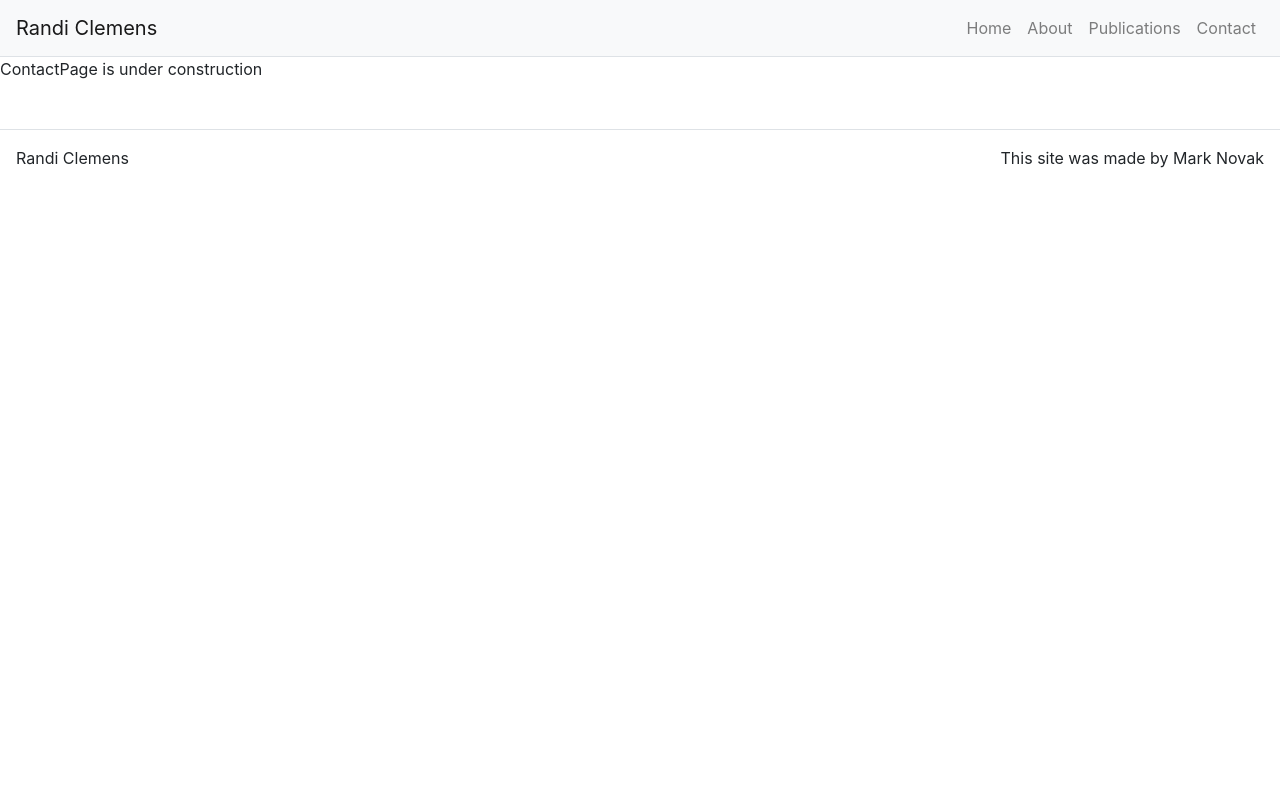
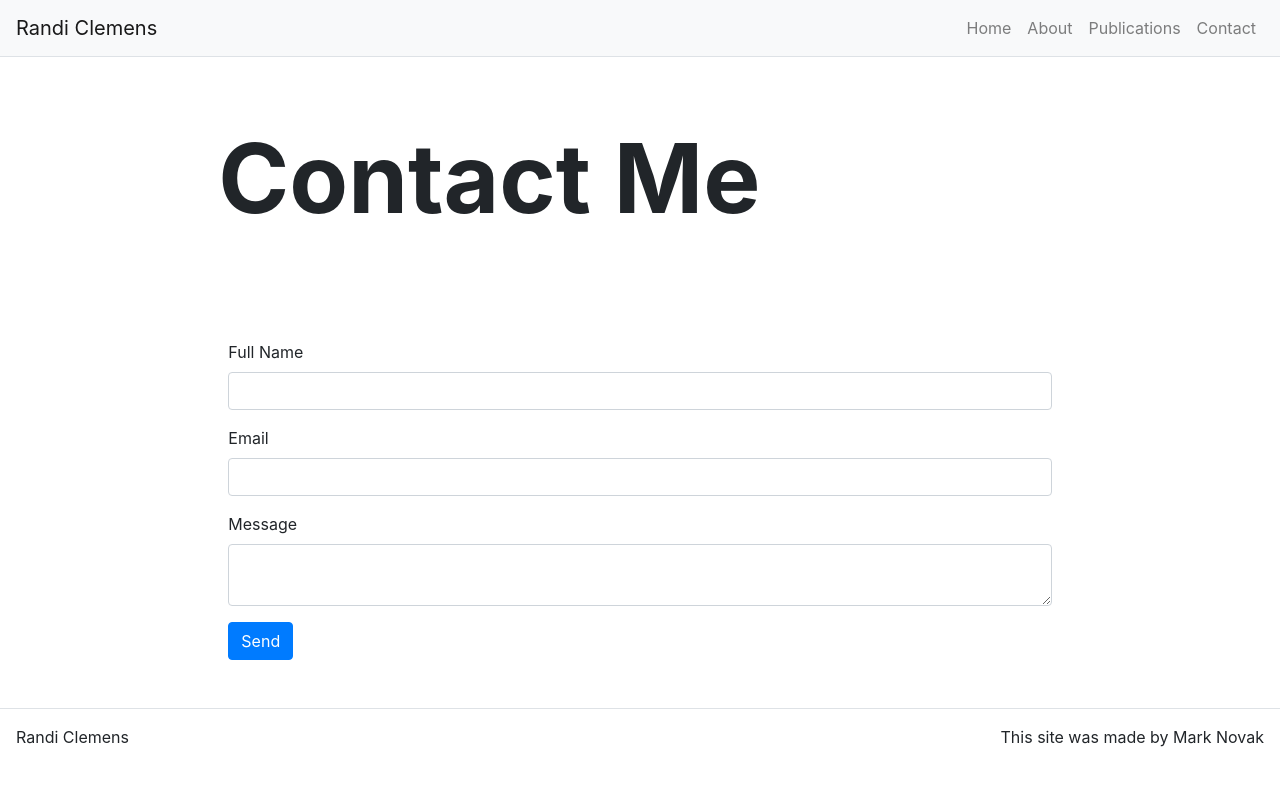
Before and after one commit to manovak24/randi_clemens, a React (Create React App) app: page /contact in a window 1280 px wide. Shown: the top 786 px of the page. Built offline with nearby package versions, Linux system fonts and the light colour scheme.

Commit message:
adding form to contact page and adding some css to index.css

```diff
--- a/src/Pages/ContactPage.js
+++ b/src/Pages/ContactPage.js
@@ -1,9 +1,70 @@
 import React from 'react';
 
-function ContactPage(props) {
-    return(
-        <p>ContactPage is under construction</p>
-    )
+import Hero from '../Components/Hero/Hero';
+import Content from '../Components/Content/Content';
+import Form from 'react-bootstrap/Form';
+import Button from 'react-bootstrap/Button';
+
+class ContactPage extends React.Component {
+    constructor(props) {
+        super(props);
+        this.state = {
+            name: '',
+            email: '',
+            message: '',
+            disabled: false,
+            emailSent: null,
+        }
+    }
+
+    handleChange = (event) => {
+        const target = event.target;
+        const value = target.type === 'checkbox' ? target.checked : target.value;
+        const name = target.name;
+
+        this.setState({[name]: value})
+    }
+
+    handleSubmit = (event) => {
+        event.preventDefault();
+
+        this.setState({
+            disabled: true
+        });
+    }
+
+    render() {
+        return (
+            <div>
+                <Hero title={this.props.title} />
+                <Content>
+                    <Form onSubmit={this.handleSubmit}>
+                        <Form.Group>
+                            <Form.Label htmlFor="full-name">Full Name</Form.Label>
+                            <Form.Control id="full-name" name="name" type="text" value={this.state.name} onChange={this.handleChange} />
+                        </Form.Group>
+
+                        <Form.Group>
+                            <Form.Label htmlFor="email">Email</Form.Label>
+                            <Form.Control id="email" name="email" type="email" value={this.state.email} onChange={this.handleChange} />
+                        </Form.Group>
+
+                        <Form.Group>
+                            <Form.Label htmlFor="message">Message</Form.Label>
+                            <Form.Control id="message" name="message" as="textarea" row="3" value={this.state.message} onChange={this.handleChange} />
+                        </Form.Group>
+
+                        <Button className="d-inline-block" variant="primary" type="submit" disabled={this.state.disabled}>
+                            Send
+                        </Button>
+
+                        {this.state.emailSent === true && <p className="d-inline success-msg">Email Sent</p>}
+                        {this.state.emailSent === false && <p className="d-inline err-msg">Email Not Sent</p>}
+                    </Form>
+                </Content>
+            </div>
+        )
+    }
 }
 
 export default ContactPage;
--- a/src/index.css
+++ b/src/index.css
@@ -37,3 +37,13 @@
   font-size: 16px;
   margin: 0px;
 }
+
+.success-msg {
+  color: #57A573;
+  padding: 10px 15px;
+}
+
+.err-msg {
+  color: #ee6352;
+  padding: 10px 15px;
+}
```
